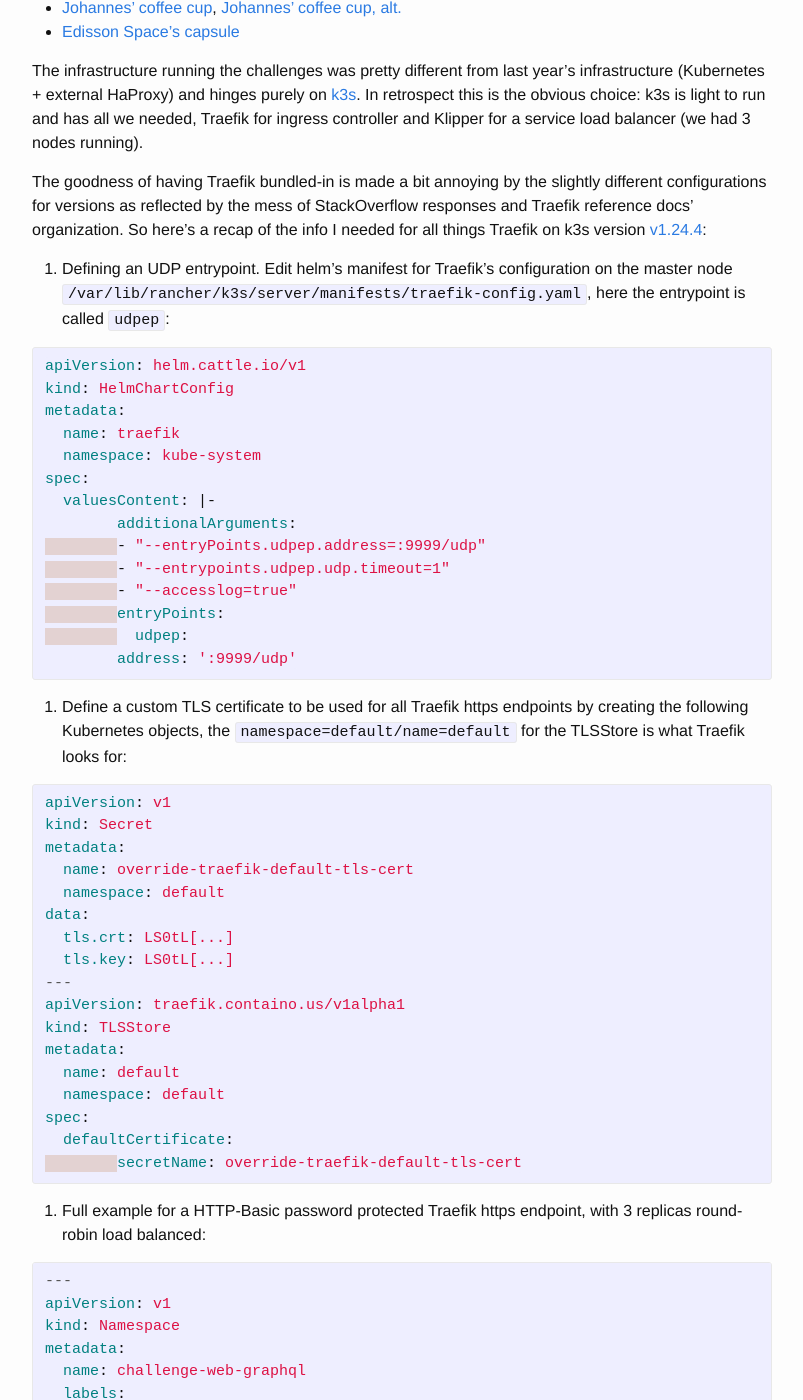
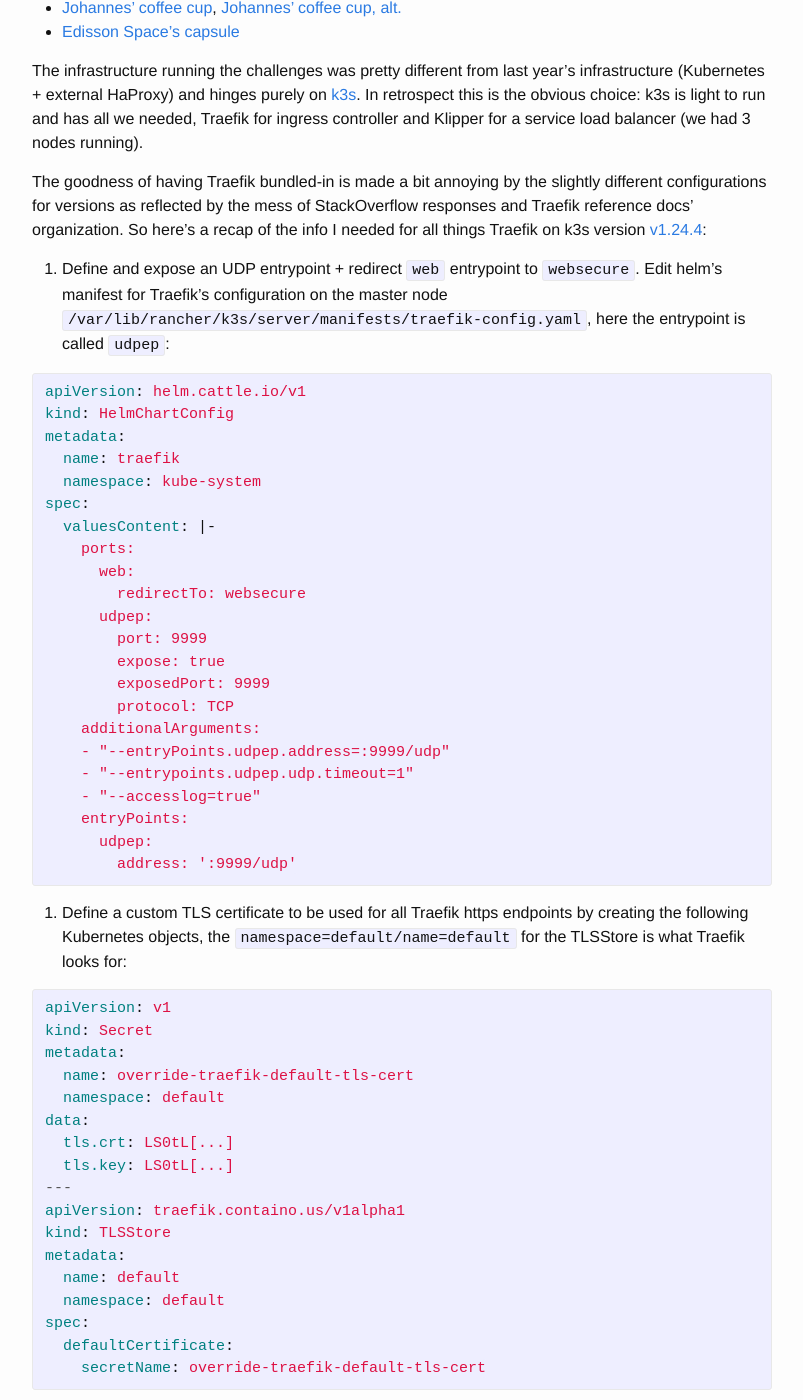
Before and after one commit to alan-mushi/alan-mushi.github.io, a Jekyll site: the page built from _posts/2022-12-12-redhat-ctf.markdown, in a window 1280 px wide and 1400 px high, scrolled down 660 px. Shown: the whole window, without its empty margins (238-1041 px from the left). Built offline with Jekyll 4.4.1, drawn with Linux system fonts in a browser that asks for light colours; some of the changed text lies outside the part shown.

Commit message:
Complete examples for traefik custom entrypoints

```diff
--- a/_posts/2022-12-12-redhat-ctf.markdown
+++ b/_posts/2022-12-12-redhat-ctf.markdown
@@ -19,7 +19,7 @@
 
 The goodness of having Traefik bundled-in is made a bit annoying by the slightly different configurations for versions as reflected by the mess of StackOverflow responses and Traefik reference docs' organization. So here's a recap of the info I needed for all things Traefik on k3s version [v1.24.4](https://github.com/k3s-io/k3s/releases/tag/v1.24.4+k3s1#Embedded%20Component%20Versions):
 
-1. Defining an UDP entrypoint. Edit helm's manifest for Traefik's configuration on the master node `/var/lib/rancher/k3s/server/manifests/traefik-config.yaml`, here the entrypoint is called `udpep`:
+1. Define and expose an UDP entrypoint + redirect `web` entrypoint to `websecure`. Edit helm's manifest for Traefik's configuration on the master node `/var/lib/rancher/k3s/server/manifests/traefik-config.yaml`, here the entrypoint is called `udpep`:
 
 {% highlight yaml %}
 apiVersion: helm.cattle.io/v1
@@ -29,12 +29,20 @@
   namespace: kube-system
 spec:
   valuesContent: |-
-	additionalArguments:
-	- "--entryPoints.udpep.address=:9999/udp"
-	- "--entrypoints.udpep.udp.timeout=1"
-	- "--accesslog=true"
-	entryPoints:
-  	  udpep:
+    ports:
+      web:
+        redirectTo: websecure
+      udpep:
+        port: 9999
+        expose: true
+        exposedPort: 9999
+        protocol: TCP
+    additionalArguments:
+    - "--entryPoints.udpep.address=:9999/udp"
+    - "--entrypoints.udpep.udp.timeout=1"
+    - "--accesslog=true"
+    entryPoints:
+      udpep:
         address: ':9999/udp'
 {% endhighlight %}
 
@@ -57,7 +65,7 @@
   namespace: default
 spec:
   defaultCertificate:
-	secretName: override-traefik-default-tls-cert
+    secretName: override-traefik-default-tls-cert
 {% endhighlight %}
 
 3. Full example for a HTTP-Basic password protected Traefik https endpoint, with 3 replicas round-robin load balanced:
@@ -149,3 +157,35 @@
                 port:
                   number: 5000
 {% endhighlight %}
+
+4. Example of `Service` + `IngressRouteUDP` resources for custom UDP Traefik entrypoint:
+
+{% highlight yaml %}
+apiVersion: v1
+kind: Service
+metadata:
+  name: traefik-udp
+  namespace: kube-system
+spec:
+  type: LoadBalancer
+  ports:
+  - port: 9999
+    protocol: UDP
+    targetPort: 9999
+  selector:
+    app.kubernetes.io/instance: traefik
+    app.kubernetes.io/name: traefik
+---
+kind: IngressRouteUDP
+metadata:
+  name: challenge-reverse-bpf
+  namespace: challenge-reverse-bpf
+spec:
+  entryPoints:
+    - udpep
+  routes:
+  - services:
+    - name: challenge-reverse-bpf
+      namespace: challenge-reverse-bpf
+      port: 9999
+{% endhighlight %}
```
